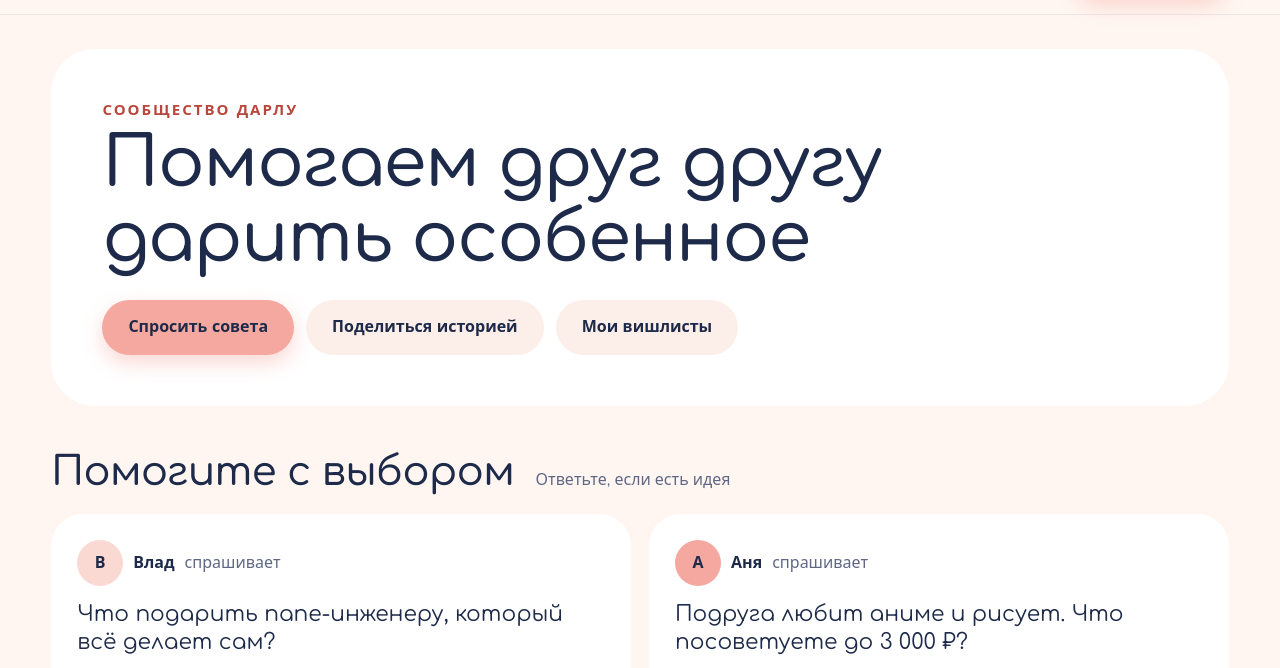
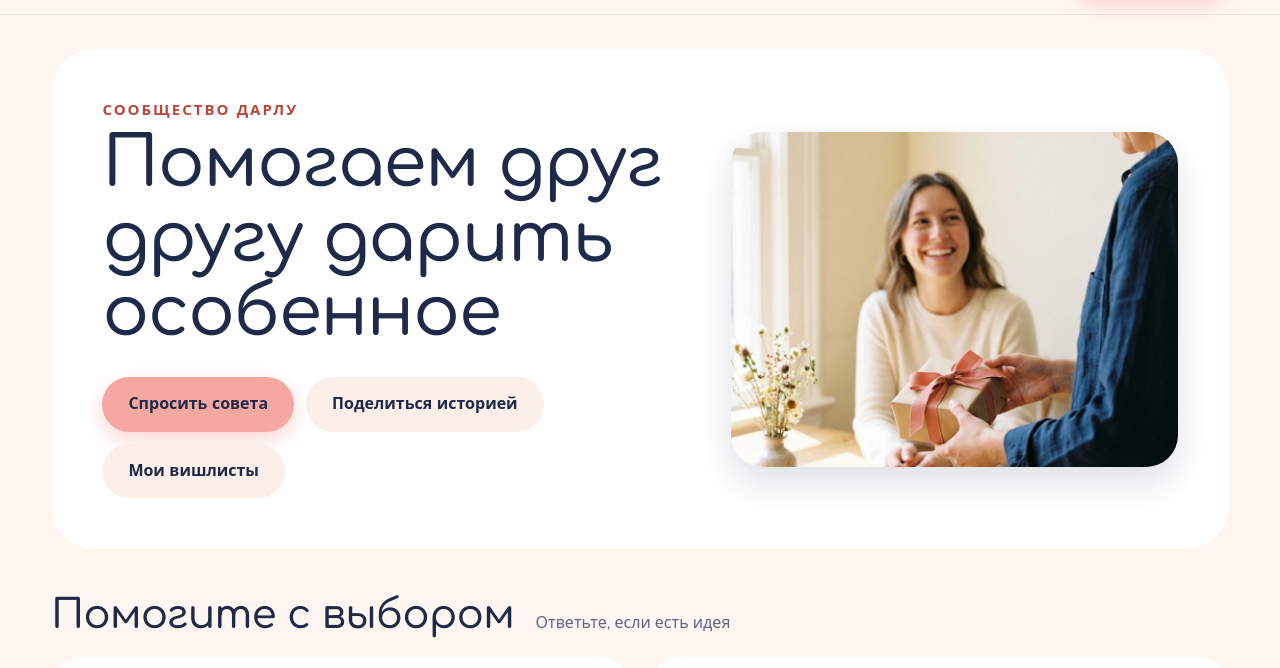
Before and after one commit to zarovkinvital005-create/darlu, a plain HTML site: page docs/community.html in a window 1280 px wide. Shown: the part 74-742 px from the top of the page. Drawn offline with nearby package versions, Linux system fonts and the light colour scheme; no server answers.

Commit message:
Сообщество: фото в шапке
Co-Authored-By: Claude Sonnet 5.5 <noreply@anthropic.com>

```diff
--- a/docs/community.html
+++ b/docs/community.html
@@ -49,15 +49,16 @@
 <main class="cm">
   <div class="wrap">
     <section class="cm-hero">
-      <div>
+      <div class="cm-hero-t">
         <div class="eyebrow">Сообщество Дарлу</div>
         <h1 class="ab-h1">Помогаем друг другу дарить особенное</h1>
-      </div>
       <div class="cm-acts">
         <button type="button" class="btn btn-coral" id="cmAsk">Спросить совета</button>
         <button type="button" class="btn btn-soft" id="cmStory">Поделиться историей</button>
         <a class="btn btn-soft" href="account.html#fav">Мои вишлисты</a>
       </div>
+      </div>
+      <figure class="ph-fig ph-wide"><img src="img/mood-give.webp" alt="Девушка дарит подруге подарок с коралловой лентой" loading="lazy" width="928" height="1152"></figure>
     </section>
 
     <h2 class="cm-h">Помогите с выбором <small>Ответьте, если есть идея</small></h2>
--- a/docs/styles.css
+++ b/docs/styles.css
@@ -692,3 +692,8 @@ a.prod2{text-decoration:none;color:inherit}
 .ph-fig img{width:100%;height:100%;object-fit:cover;display:block}
 .ph-fig.ph-wide{aspect-ratio:3/2;max-width:560px}
 @media(max-width:1000px){.ph-fig{max-height:380px;max-width:none;aspect-ratio:4/3}.ph-fig.ph-wide{aspect-ratio:3/2}}
+
+.cm-hero{display:grid;grid-template-columns:1.3fr 1fr;align-items:center;gap:clamp(20px,4vw,48px)}
+.cm-hero-t .cm-acts{margin-top:26px}
+.cm-hero .ph-fig{aspect-ratio:4/3;max-width:none}
+@media(max-width:900px){.cm-hero{grid-template-columns:1fr}.cm-hero .ph-fig{max-height:300px}}
```
